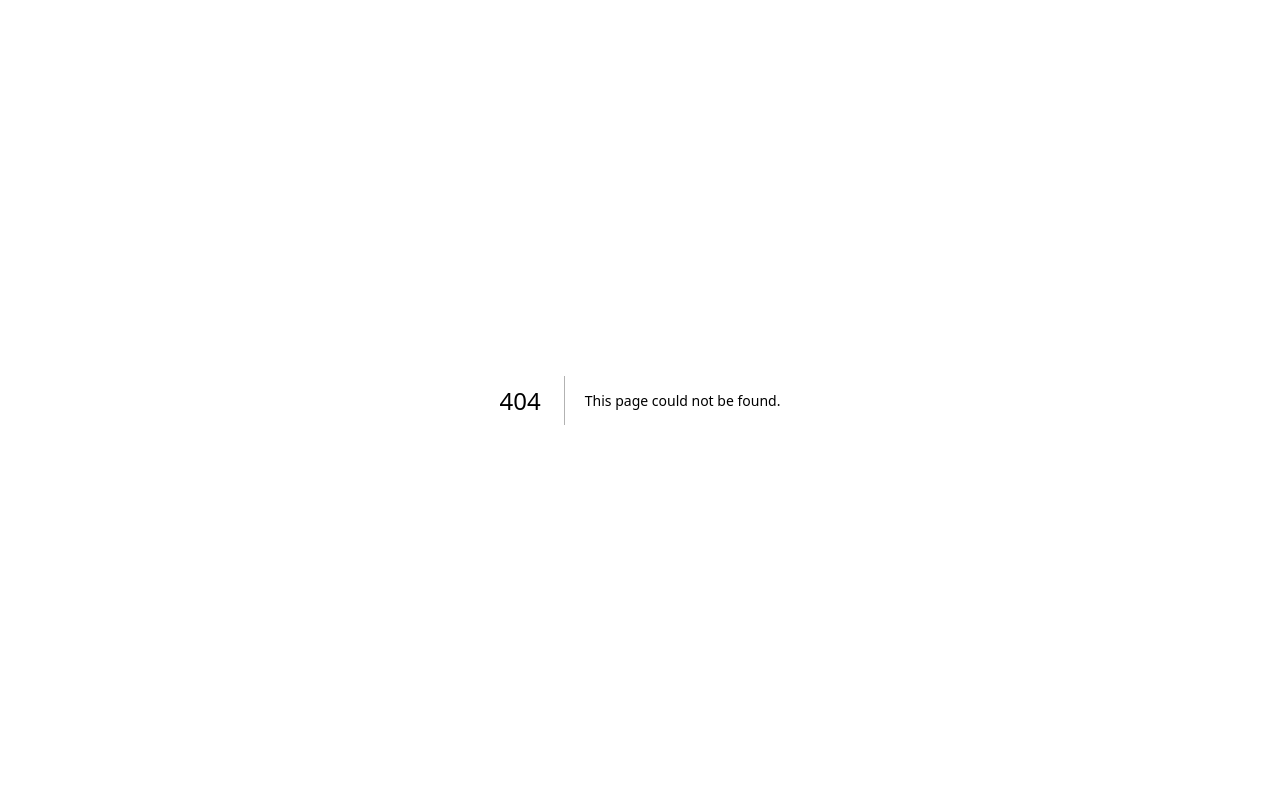
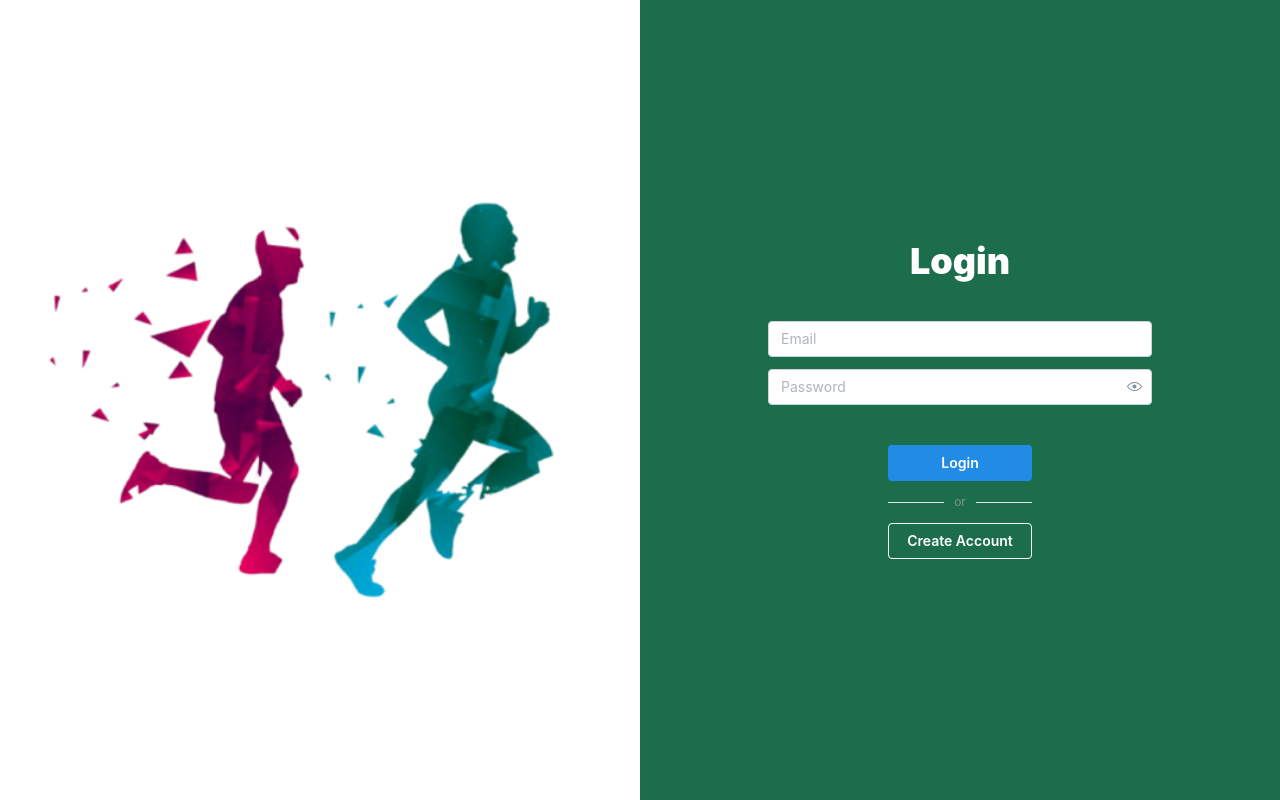
Before and after one commit to ArjunXvarma/team-project-team-26, a Next.js app in the folder frontend/: page /login in a window 1280 px wide. Before the commit this address had no page. Built offline with nearby package versions, Linux system fonts and the light colour scheme.

Commit message:
Add Login Page

```diff
--- /dev/null
+++ b/frontend/postcss.config.cjs
@@ -0,0 +1,14 @@
+module.exports = {
+  plugins: {
+    "postcss-preset-mantine": {},
+    "postcss-simple-vars": {
+      variables: {
+        "mantine-breakpoint-xs": "36em",
+        "mantine-breakpoint-sm": "48em",
+        "mantine-breakpoint-md": "62em",
+        "mantine-breakpoint-lg": "75em",
+        "mantine-breakpoint-xl": "88em",
+      },
+    },
+  },
+};
--- a/frontend/src/app/layout.tsx
+++ b/frontend/src/app/layout.tsx
@@ -1,4 +1,6 @@
 import "./globals.css";
+import "@mantine/core/styles.css";
+import { MantineProvider } from "@mantine/core";
 
 export default function RootLayout({
   children,
@@ -7,7 +9,9 @@ export default function RootLayout({
 }>) {
   return (
     <html lang="en">
-      <body>{children}</body>
+      <body>
+        <MantineProvider>{children}</MantineProvider>
+      </body>
     </html>
   );
 }
--- /dev/null
+++ b/frontend/src/app/login/page.tsx
@@ -0,0 +1,56 @@
+"use client";
+
+import Image from "next/image";
+import { useForm } from "@mantine/form";
+import { Input, PasswordInput, Button, Divider } from "@mantine/core";
+
+export default function Login() {
+  const form = useForm({
+    initialValues: { email: "", password: "" },
+    validate: {
+      email: (value) =>
+        /^(([^<>()[\]\\.,;:\s@"]+(\.[^<>()[\]\\.,;:\s@"]+)*)|.(".+"))@((\[[0-9]{1,3}\.[0-9]{1,3}\.[0-9]{1,3}\.[0-9]{1,3}\])|(([a-zA-Z\-0-9]+\.)+[a-zA-Z]{2,}))$/.test(
+          value
+        )
+          ? null
+          : "Invalid email",
+      password: (value) => (value.length >= 3 ? null : "Password must be 3 characters long"),
+    },
+  });
+  return (
+    <main>
+      <div className="flex w-full h-full">
+        <div className="w-full h-screen flex items-center justify-center">
+          <Image src="/runner.png" alt="Runner Image" width={600} height={400} />
+        </div>
+        <div className="w-full h-screen flex items-center justify-center bg-primary">
+          <div className="w-96 flex flex-col items-center gap-10">
+            <h1 className="text-4xl font-black text-white">Login</h1>
+            <div className="w-full flex flex-col gap-3">
+              <Input
+                placeholder="Email"
+                type="email"
+                className="w-full"
+                {...form.getInputProps("email")}
+              />
+              <PasswordInput
+                placeholder="Password"
+                className="w-full"
+                {...form.getInputProps("password")}
+              />
+            </div>
+            <div className="flex flex-col justify-center gap-3">
+              <Button className="bg-secondary" onClick={() => console.log(form)}>
+                Login
+              </Button>
+              <Divider label="or"></Divider>
+              <Button color="white" variant="outline">
+                Create Account
+              </Button>
+            </div>
+          </div>
+        </div>
+      </div>
+    </main>
+  );
+}
--- a/frontend/tailwind.config.ts
+++ b/frontend/tailwind.config.ts
@@ -8,10 +8,10 @@ const config: Config = {
   ],
   theme: {
     extend: {
+      colors: { primary: "#1B6D4B", secondary: "#33C074" },
       backgroundImage: {
         "gradient-radial": "radial-gradient(var(--tw-gradient-stops))",
-        "gradient-conic":
-          "conic-gradient(from 180deg at 50% 50%, var(--tw-gradient-stops))",
+        "gradient-conic": "conic-gradient(from 180deg at 50% 50%, var(--tw-gradient-stops))",
       },
     },
   },
```
Also changed, not shown: frontend/package.json (+11 -6 lines), frontend/public/runner.png (added), 1 other file (tests, documents, lock files or other folders).
